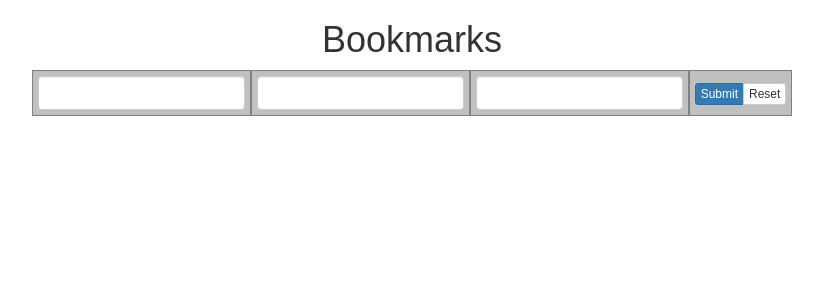
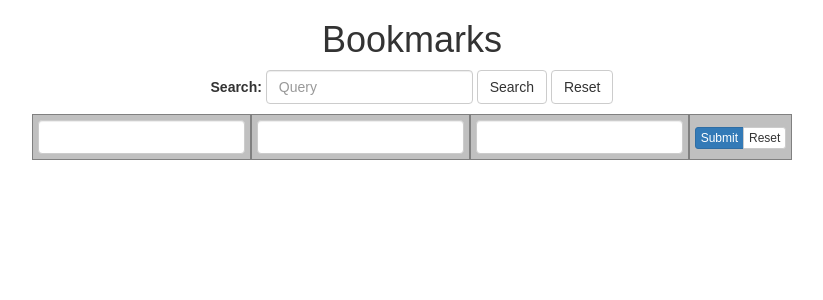
Before and after one commit to dancar/vcbapi, a React (Create React App) app in the folder client/: page / in a window 1280 px wide. Shown: the top 300 px of the page, without its empty margins (228-1051 px from the left). Built offline with nearby package versions, Linux system fonts and the light colour scheme; no server answers.

Commit message:
Client: inital search component + separate list container

```diff
--- a/client/src/App.js
+++ b/client/src/App.js
@@ -1,6 +1,7 @@
 import React, { Component } from 'react';
 import BookmarkCreateForm from './containers/bookmark_create_form'
-import BookmarkList from './containers/bookmarks_list'
+import BookmarkListContainer from './containers/bookmarks_list_container'
+import Search from './containers/search'
 import './App.css';
 
 class App extends Component {
@@ -8,7 +9,8 @@ class App extends Component {
     return (
       <div className="App">
         <h1>Bookmarks</h1>
-        <BookmarkList/>
+        <Search/>
+        <BookmarkListContainer/>
       </div>
     );
   }
--- a/client/src/containers/bookmarks_list.css
+++ b/client/src/components/bookmarks_list.css
@@ -1,5 +1,6 @@
 .bookmarks-list {
   margin: auto;
+  margin-top: 10px;
   display: table;
   text-align: center;
 }
--- a/client/src/containers/bookmarks_list.js
+++ b/client/src/components/bookmarks_list.js
@@ -15,22 +15,22 @@ class BookmarksList extends React.Component {
   }
 
   componentDidMount() {
-    this.props.dispatch(fetchBookmarks())
+    this.props.fetchBookmarks()
   }
 
 
   handleDelete (id) {
-    this.props.dispatch(deleteBookmark(id))
+    this.props.deleteBookmark(id)
   }
 
   handleCreate (attributes) {
-    this.props.dispatch(createBookmark(attributes))
+    this.props.createBookmark(attributes)
   }
 
 
   createSaveHandler (id) {
     return (attributes) => {
-      this.props.dispatch(updateBookmark(id, attributes))
+      this.props.updateBookmark(id, attributes)
       this.setState({
         editable: null
       })
@@ -75,8 +75,14 @@ class BookmarksList extends React.Component {
 
 function mapStateToProps(state) {
   const bookmarks = state.bookmarks
-
   return {bookmarks}
 }
 
-export default connect(mapStateToProps)(BookmarksList)
+const mapDispatchToProps = (dispatch) => ({
+  deleteBookmark: (id) => dispatch(deleteBookmark(id)),
+  createBookmark: (attributes) => dispatch(createBookmark(attributes)),
+  updateBookmark: (id, attributes) => dispatch(updateBookmark(id, attributes)),
+  fetchBookmarks: () => dispatch(fetchBookmarks())
+})
+
+export default connect(mapStateToProps, mapDispatchToProps)(BookmarksList)
--- /dev/null
+++ b/client/src/containers/bookmarks_list_container.js
@@ -0,0 +1,18 @@
+import React from 'react'
+import { connect } from 'react-redux'
+import { fetchBookmarks, deleteBookmark, createBookmark, updateBookmark} from '../store/actions'
+import BookmarksList  from '../components/bookmarks_list'
+
+function mapStateToProps(state) {
+  const bookmarks = state.bookmarks
+  return {bookmarks}
+}
+
+const mapDispatchToProps = (dispatch) => ({
+  deleteBookmark: (id) => dispatch(deleteBookmark(id)),
+  createBookmark: (attributes) => dispatch(createBookmark(attributes)),
+  updateBookmark: (id, attributes) => dispatch(updateBookmark(id, attributes)),
+  fetchBookmarks: () => dispatch(fetchBookmarks())
+})
+
+export default connect(mapStateToProps, mapDispatchToProps)(BookmarksList)
--- /dev/null
+++ b/client/src/containers/search.js
@@ -0,0 +1,38 @@
+import React from 'react'
+import { Form, FormGroup, ControlLabel, FormControl, Button } from 'react-bootstrap'
+export default class Search extends React.Component {
+  constructor (props) {
+    super(props)
+    this.state = {
+      query: ""
+    }
+  }
+
+  handleSearch () {
+    this.props.onSearch(this.state.query)
+  }
+
+  handleReset () {
+    this.setState({
+      query: ""
+    })
+    this.props.handleReset()
+  }
+
+  render () {
+    return (
+      <Form inline className="search">
+        <FormGroup controlId="formQuery">
+          <ControlLabel>Search: </ControlLabel>{' '}
+          <FormControl
+            type="text"
+            placeholder="Query"
+            onChange={(e) => this.setState({query: e.target.value})}
+            />
+        </FormGroup>{' '}
+        <Button onClick={this.handleSearch.bind(this)} type="submit">Search</Button>{' '}
+        <Button >Reset</Button>
+      </Form>
+    )
+  }
+}
```
